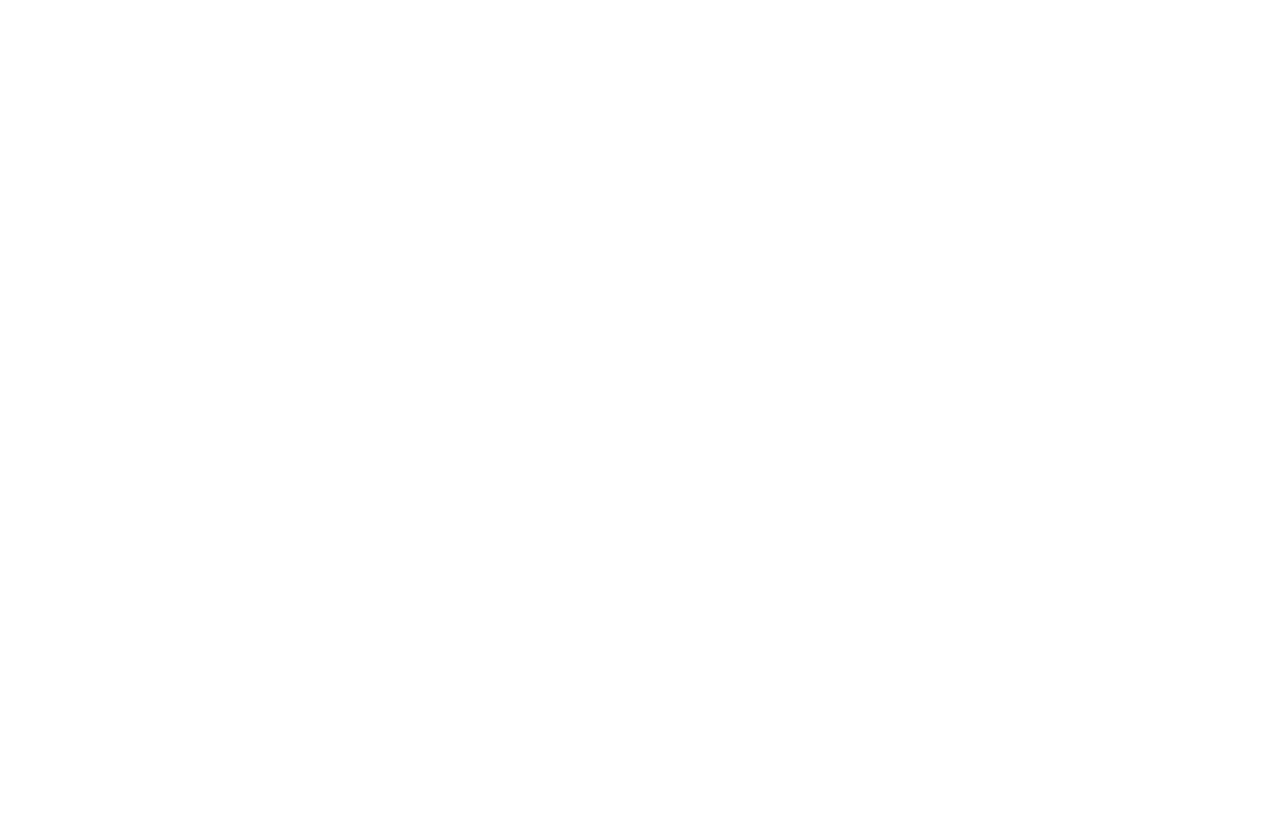
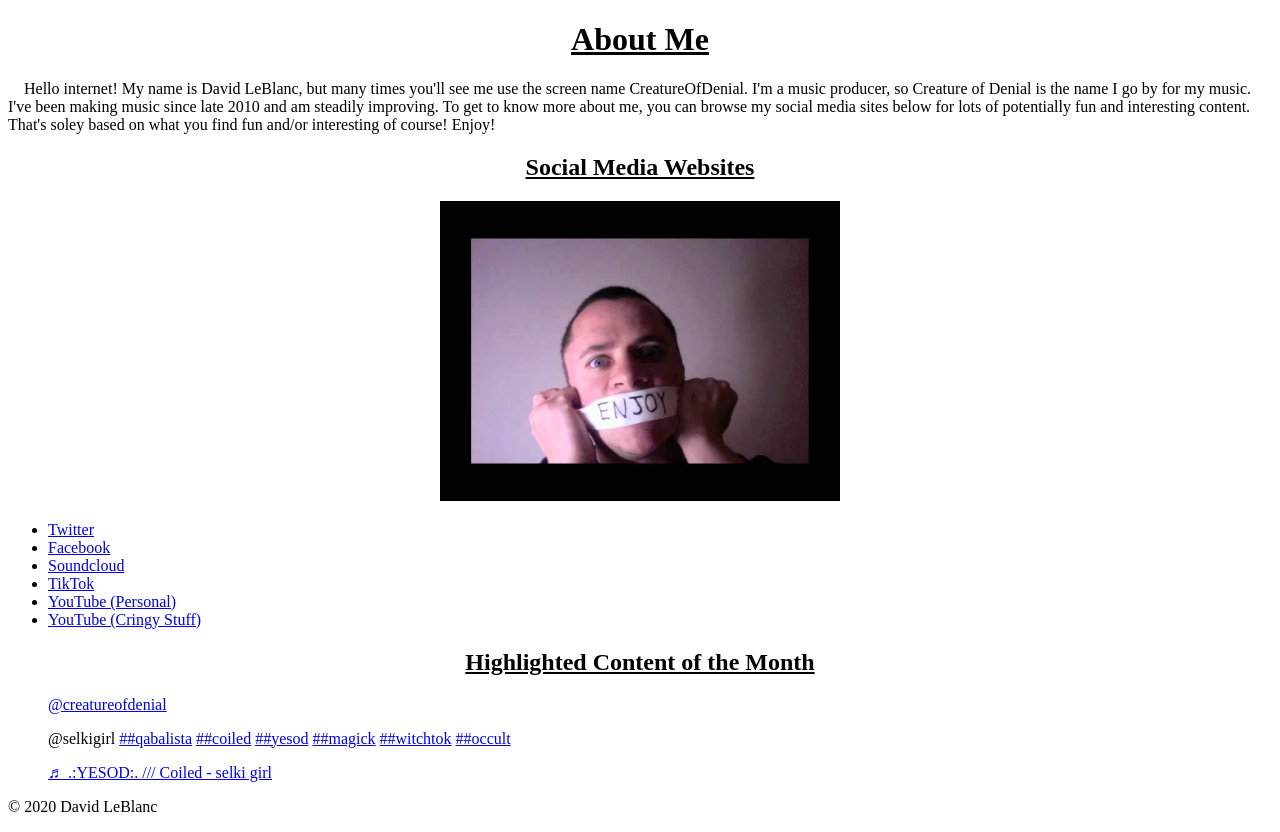
Before and after one commit to david-alan-leblanc/html-me-something, a plain HTML site: page index.html in a window 1280 px wide. Before the commit the page ends 800 px from the top, so only its background shows below. Drawn offline with Linux system fonts and the light colour scheme; a script that the page names is missing.

Commit message:
Finished work on HTML page

```diff
--- a/index.html
+++ b/index.html
@@ -1,9 +1,54 @@
 <!DOCTYPE html>
 
 <html>
-   <head>
-      <title></title>
-   </head>
 
-   <body></body>
+  <head>
+
+    <title>David LeBlanc (aka Creature of Denial)</title>
+
+  </head>
+
+  <body>
+
+    <header>
+      <h1 style="text-align:center"><u>About Me</u></h1>
+    </header>
+
+    <main>
+
+    <article>
+
+    <p>&emsp;Hello internet! My name is David LeBlanc, but many times you'll see me use the screen name CreatureOfDenial. I'm a music producer, so Creature of Denial is the name I go by for my music. I've been making music since late 2010 and am steadily improving. To get to know more about me, you can browse my social media sites below for lots of potentially fun and interesting content. That's soley based on what you find fun and/or interesting of course! Enjoy!</p>
+
+    </article>
+
+    <header>
+      <h2 style="text-align:center"><u>Social Media Websites</u></h2>
+    </header>
+
+    <p align="center"> <img src="images/DavidLeBlanc_EnjoyTheSilence.jpg" alt="David LeBlanc - Enjoy the Silence width="250" height="300""></p></p>
+
+    <ul>
+      <li><a href="https://twitter.com/creatureofdnial" target="_blank">Twitter</a></li>
+      <li><a href="https://www.facebook.com/davidal00" target="_blank">Facebook</a></li>
+      <li><a href="https://soundcloud.com/creatureofdenial/tracks" target="_blank">Soundcloud</a></li>
+      <li><a href="https://www.tiktok.com/@creatureofdenial" target="_blank">TikTok</a></li>
+      <li><a href="https://www.youtube.com/user/davidal00" target="_blank">YouTube (Personal)</a></li>
+      <li><a href="https://www.youtube.com/channel/UCaBurAQI0WOFEw1n8Q-qrPg" target="_blank">YouTube (Cringy Stuff)</a></li>
+    </ul>
+
+    <header>
+      <h2 style="text-align:center"><u>Highlighted Content of the Month</u></h2>
+    </header>
+
+    <blockquote class="tiktok-embed" cite="https://www.tiktok.com/@creatureofdenial/video/6826460343066283269" data-video-id="6826460343066283269" style="max-width: 605px;min-width: 325px;" > <section> <a target="_blank" title="@creatureofdenial" href="https://www.tiktok.com/@creatureofdenial">@creatureofdenial</a> <p>@selkigirl <a title="qabalista" target="_blank" href="https://www.tiktok.com/tag/qabalista">##qabalista</a> <a title="coiled" target="_blank" href="https://www.tiktok.com/tag/coiled">##coiled</a> <a title="yesod" target="_blank" href="https://www.tiktok.com/tag/yesod">##yesod</a> <a title="magick" target="_blank" href="https://www.tiktok.com/tag/magick">##magick</a> <a title="witchtok" target="_blank" href="https://www.tiktok.com/tag/witchtok">##witchtok</a> <a title="occult" target="_blank" href="https://www.tiktok.com/tag/occult">##occult</a></p> <a target="_blank" title="♬ .:YESOD:. /// Coiled - selki girl" href="https://www.tiktok.com/music/YESOD-Coiled-6799641356231788546">♬ .:YESOD:. /// Coiled - selki girl</a> </section> </blockquote> <script async src="https://www.tiktok.com/embed.js"></script>
+
+    </main>
+
+    <footer>
+      <p>&copy; 2020 David LeBlanc</p>
+    </footer>
+
+  </body>
+
 </html>
```
Also changed, not shown: images/DavidLeBlanc_EnjoyTheSilence.jpg (added), 1 other file.
